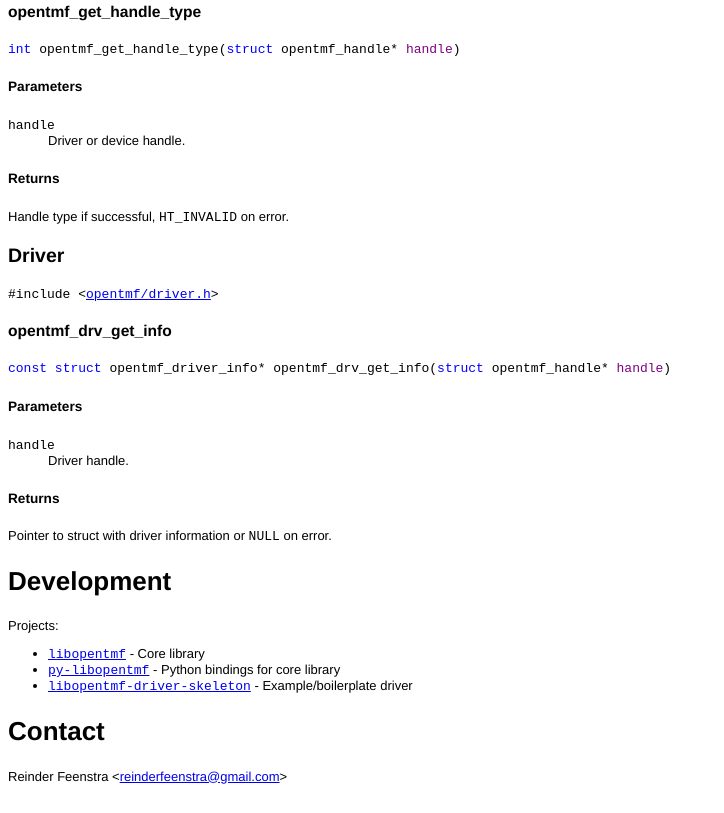
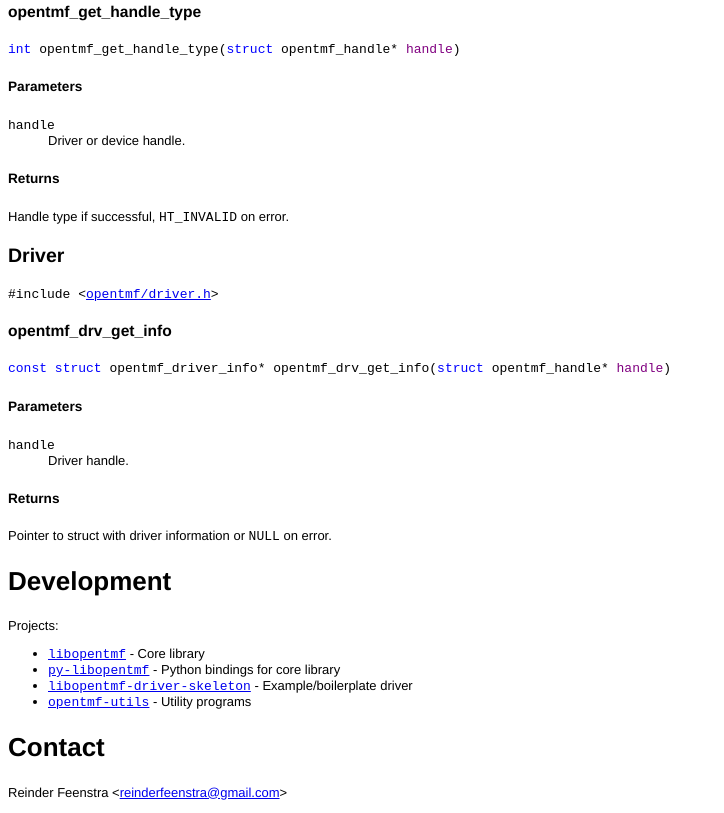
Before and after one commit to opentmf/opentmf.github.io, a plain HTML site: page index.html in a window 1280 px wide. Shown: the part 1603-2416 px from the top of the page, without its empty margins (0-724 px from the left). Drawn offline with Linux system fonts and the light colour scheme.

Commit message:
Added link to opentmf-utils.

```diff
--- a/index.html
+++ b/index.html
@@ -116,6 +116,7 @@
       <li><a href="https://github.com/opentmf/libopentmf"><tt>libopentmf</tt></a> - Core library</li>
       <li><a href="https://github.com/opentmf/py-libopentmf"><tt>py-libopentmf</tt></a> - Python bindings for core library</li>
       <li><a href="https://github.com/opentmf/libopentmf-driver-skeleton"><tt>libopentmf-driver-skeleton</tt></a> - Example/boilerplate driver</li>
+      <li><a href="https://github.com/opentmf/opentmf-utils"><tt>opentmf-utils</tt></a> - Utility programs</li>
     </ul>
     <h2 id="contact">Contact</h2>
     <p>
```
